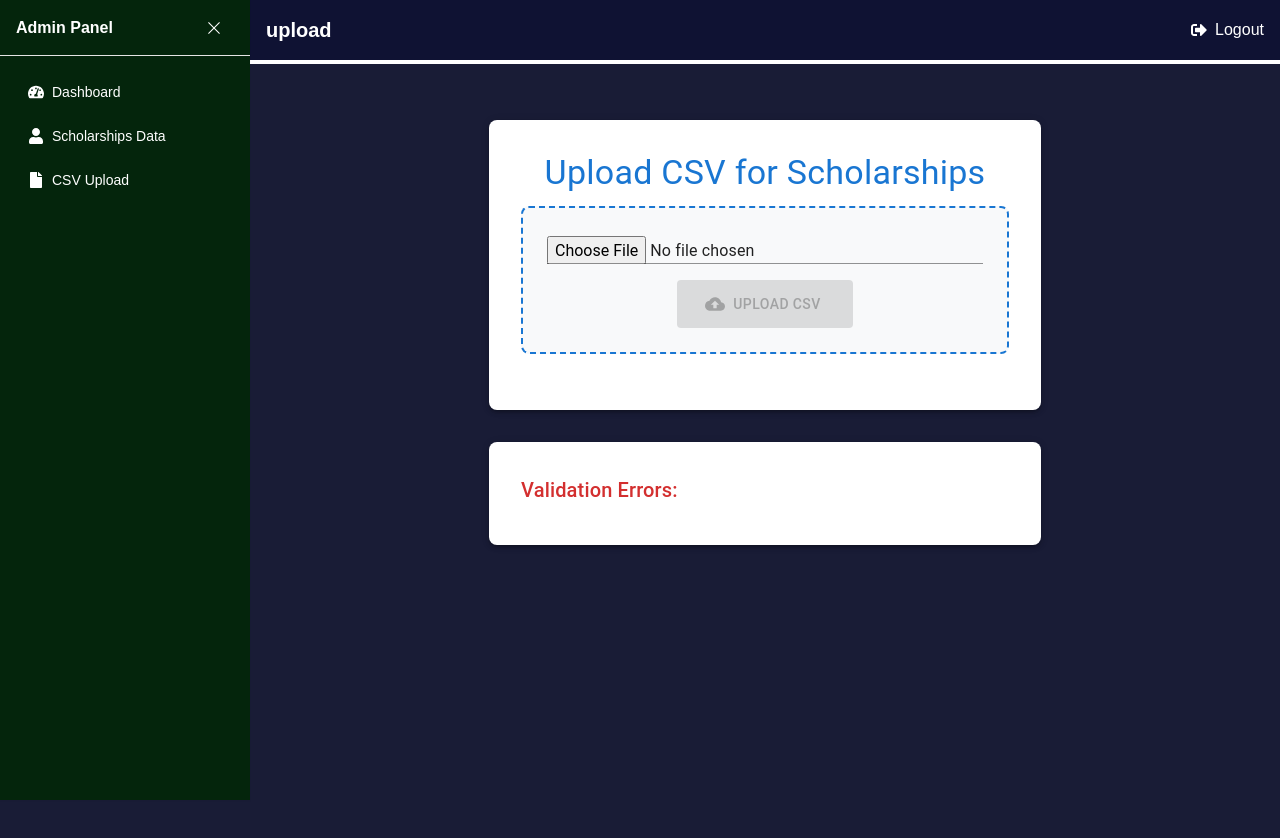
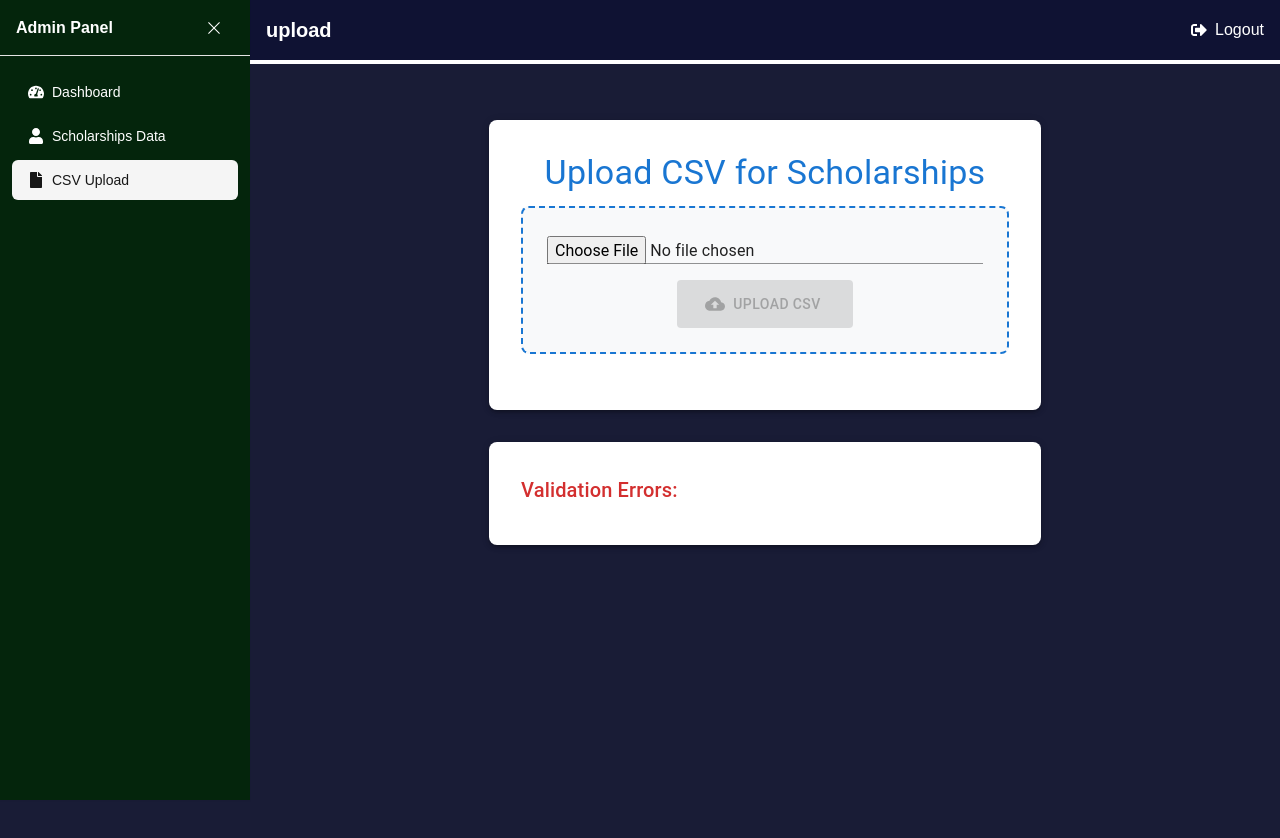
Before and after one commit to DHANESHJOSHI/csvUpload, a Next.js app: page /admin/upload in a window 1280 px wide. Shown: the top 838 px of the page. Built offline with nearby package versions, Linux system fonts and the light colour scheme.

Commit message:
===> sidebar Updated

```diff
--- a/src/pages/components/Sidebar.js
+++ b/src/pages/components/Sidebar.js
@@ -3,8 +3,11 @@ import { Button } from '@/components/ui/button';
 import { ScrollArea } from '@/components/ui/scroll-area';
 import { FaFile, FaTachometerAlt, FaUser } from 'react-icons/fa';
 import { RxCross1 } from 'react-icons/rx';
+import { usePathname } from 'next/navigation';
 
 export default function Sidebar({ isOpen, toggleSidebar }) {
+  const pathname = usePathname();
+
   return (
     <div
       className={`fixed top-0 left-0 z-20 w-[250px] h-full transition-all duration-300 ease-in-out ${
@@ -23,20 +26,20 @@ export default function Sidebar({ isOpen, toggleSidebar }) {
         <ScrollArea className="flex-1 px-3">
           <div className="py-4">
             <nav className="grid gap-1">
-              <Button variant="ghost" className="w-full justify-start gap-2" asChild>
+              <Button variant={pathname === '/admin/dashboard' ? 'secondary' : 'ghost'} className="w-full justify-start gap-2" asChild>
                 <a href="/admin/dashboard">
                   <FaTachometerAlt className="h-4 w-4" />
                   Dashboard
                 </a>
               </Button>
-              <Button variant="ghost" className="w-full justify-start gap-2" asChild>
+              <Button variant={pathname === '/admin/scholarship' ? 'secondary' : 'ghost'} className="w-full justify-start gap-2" asChild>
                 <a href="/admin/scholarship">
                   <FaUser className="h-4 w-4" />
                   Scholarships Data
                 </a>
               </Button>
 
-              <Button variant="ghost" className="w-full justify-start gap-2" asChild>
+              <Button variant={pathname === '/admin/upload' ? 'secondary' : 'ghost'} className="w-full justify-start gap-2" asChild>
                 <a href="/admin/upload">
                   <FaFile className="h-4 w-4" />
                   CSV Upload
```
